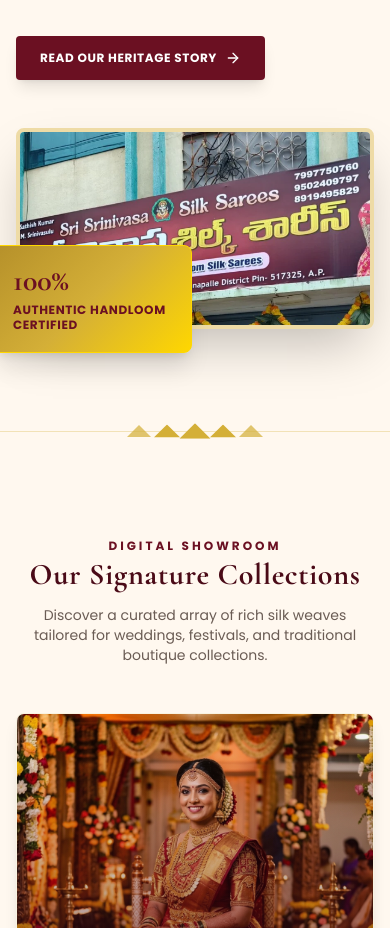
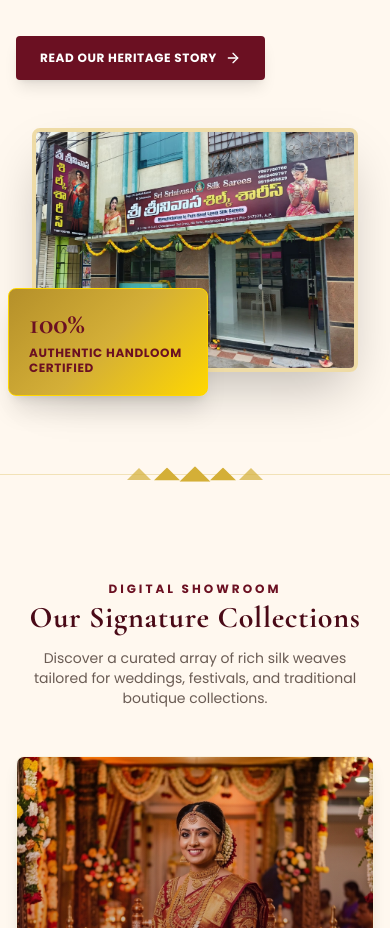
Before and after one commit to sukumar38140/Srinivasa-silk-sarees, a Next.js app: page / in a window 390 px wide. Shown: the part 1364-2292 px from the top of the page. Built offline with nearby package versions, Linux system fonts and the light colour scheme; no server answers.

Commit message:
feat: use flagship shop photo on mobile/tablet landing and visit pages

```diff
--- a/src/app/page.tsx
+++ b/src/app/page.tsx
@@ -98,19 +98,29 @@ export default async function HomePage() {
               </Link>
             </div>
           </div>
-          <div className="lg:col-span-5 relative">
-            <div className="relative aspect-video rounded-lg overflow-hidden shadow-2xl border-4 border-gold-secondary/40">
+          <div className="lg:col-span-5 relative mx-4 sm:mx-0">
+            <div className="relative aspect-[4/3] lg:aspect-video rounded-lg overflow-hidden shadow-2xl border-4 border-gold-secondary/40">
+              {/* Desktop Image: Shop Board */}
               <Image
                 src="/images/shop-board.png"
                 alt="Sri Srinivasa Silk Sarees Shop Board"
                 fill
                 sizes="(max-width: 1024px) 100vw, 500px"
-                className="object-cover hover:scale-105 transition-transform duration-700"
+                className="object-cover hover:scale-105 transition-transform duration-700 hidden lg:block"
+                priority
+              />
+              {/* Mobile/Tablet Image: Flagship Shop Photo */}
+              <Image
+                src="/images/sri-srinivasa-silk-sarees-About page .jpg"
+                alt="Sri Srinivasa Silk Sarees Flagship Showroom"
+                fill
+                sizes="(max-width: 1024px) 100vw, 500px"
+                className="object-cover hover:scale-105 transition-transform duration-700 block lg:hidden"
                 priority
               />
             </div>
             {/* Overlay badge */}
-            <div className="absolute -bottom-6 -left-6 bg-gold-gradient p-5 rounded-lg shadow-xl text-maroon-primary border border-gold-accent max-w-[200px]">
+            <div className="absolute -bottom-6 -left-6 bg-gold-gradient p-5 rounded-lg shadow-xl text-maroon-primary border border-gold-accent max-w-[200px] z-10">
               <p className="font-luxury text-3xl font-bold leading-none">100%</p>
               <p className="text-xs font-bold uppercase tracking-wider mt-1.5 leading-tight">
                 Authentic Handloom Certified
--- a/src/app/visit/page.tsx
+++ b/src/app/visit/page.tsx
@@ -170,11 +170,19 @@ export default function VisitShowroomPage() {
       <section className="mx-auto max-w-4xl px-4">
         <div className="bg-white border border-gold-secondary/20 rounded-xl overflow-hidden shadow-xl flex flex-col md:flex-row items-stretch">
           <div className="relative w-full md:w-2/5 min-h-[200px]">
+            {/* Desktop Image: Shop Board */}
             <Image
               src="/images/shop-board.png"
               alt="Sri Srinivasa Silk Sarees Shop Board"
               fill
-              className="object-cover"
+              className="object-cover hidden md:block"
+            />
+            {/* Mobile/Tablet Image: Flagship Shop Photo */}
+            <Image
+              src="/images/sri-srinivasa-silk-sarees-About page .jpg"
+              alt="Sri Srinivasa Silk Sarees Flagship Showroom"
+              fill
+              className="object-cover block md:hidden"
             />
           </div>
           <div className="p-8 md:w-3/5 flex flex-col justify-center space-y-4">
```
